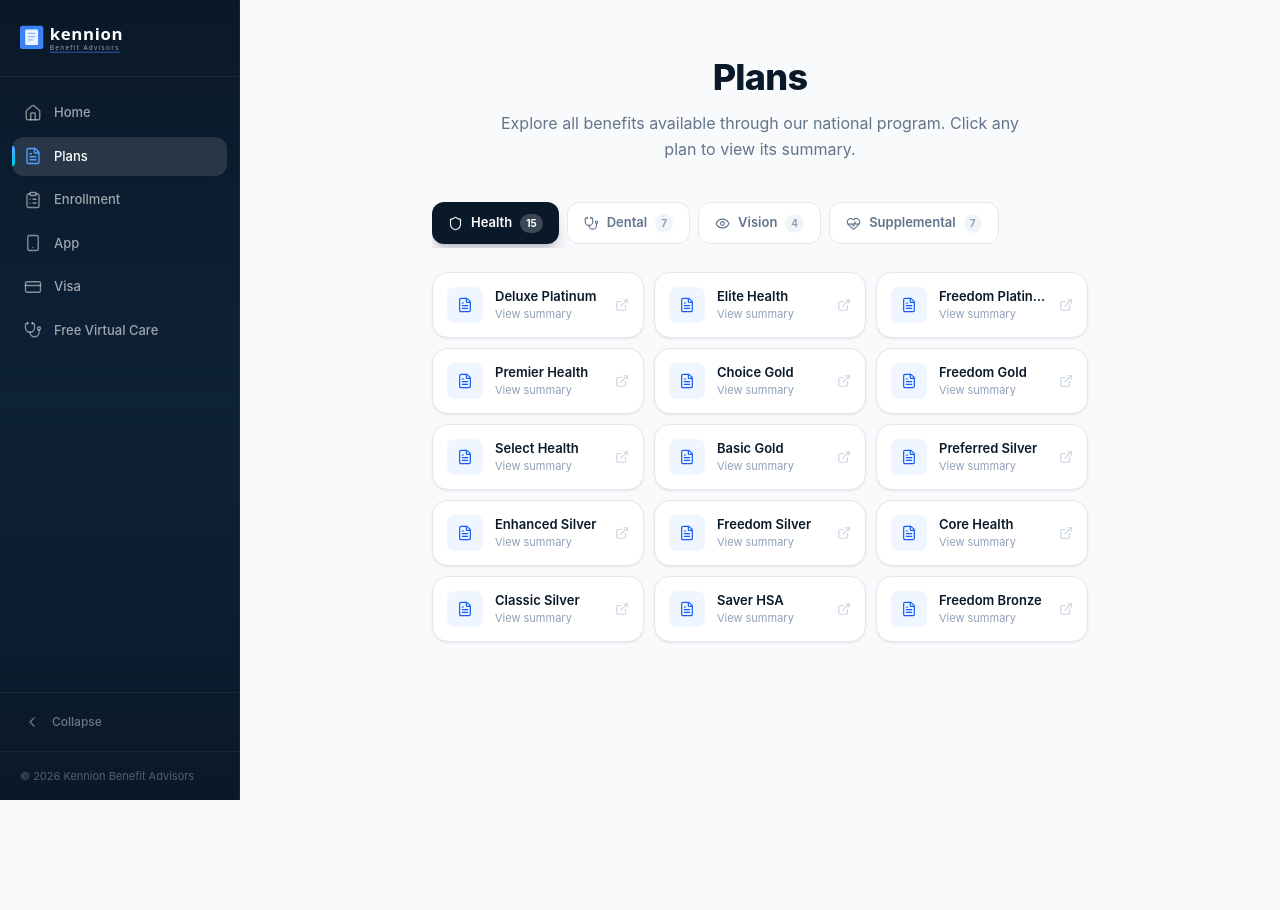
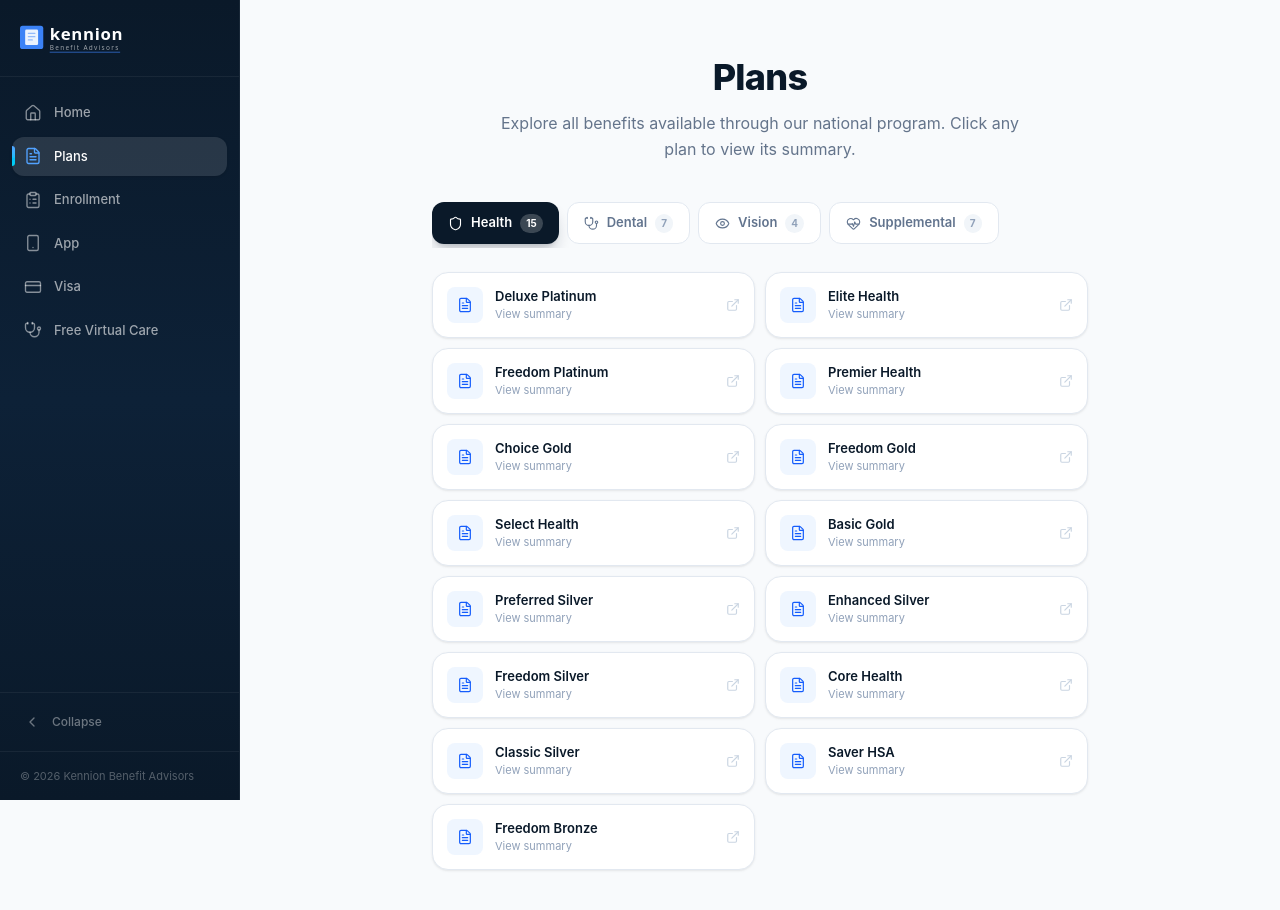
Before and after one commit to sheph007-pixel/Program-Website, a Next.js app: page /plans in a window 1280 px wide. Shown: the top 910 px of the page. Before the commit the page ends 800 px from the top, so only its background shows below. Built offline with nearby package versions, Linux system fonts and the light colour scheme.

Commit message:
Fix truncated plan names - show full text, use 2-column grid
Removed truncate class and min-w-0 from plan tiles so names display
fully. Changed from 3-column to 2-column grid to give more space.

https://claude.ai/code/session_01E2sn2eFH4irD9qcwUsn9Qp

```diff
--- a/src/app/plans/page.tsx
+++ b/src/app/plans/page.tsx
@@ -104,7 +104,7 @@ export default function PlansPage() {
       </div>
 
       {/* Plan Tiles Grid */}
-      <div className="grid grid-cols-1 gap-2.5 sm:grid-cols-2 lg:grid-cols-3 animate-fade-in-up stagger-2">
+      <div className="grid grid-cols-1 gap-2.5 sm:grid-cols-2 animate-fade-in-up stagger-2">
         {activePlans.map((plan, i) => (
           <a
             key={plan.name}
@@ -117,8 +117,8 @@ export default function PlansPage() {
             <div className={`flex h-9 w-9 shrink-0 items-center justify-center rounded-lg ${meta.bg}`}>
               <FileText size={16} className={meta.color} strokeWidth={1.8} />
             </div>
-            <div className="flex-1 min-w-0">
-              <h3 className="text-[13px] font-semibold text-[var(--kennion-navy)] truncate leading-tight">
+            <div className="flex-1">
+              <h3 className="text-[13px] font-semibold text-[var(--kennion-navy)] leading-tight">
                 {plan.name}
               </h3>
               <p className="text-[11px] text-slate-400 mt-0.5">View summary</p>
```
